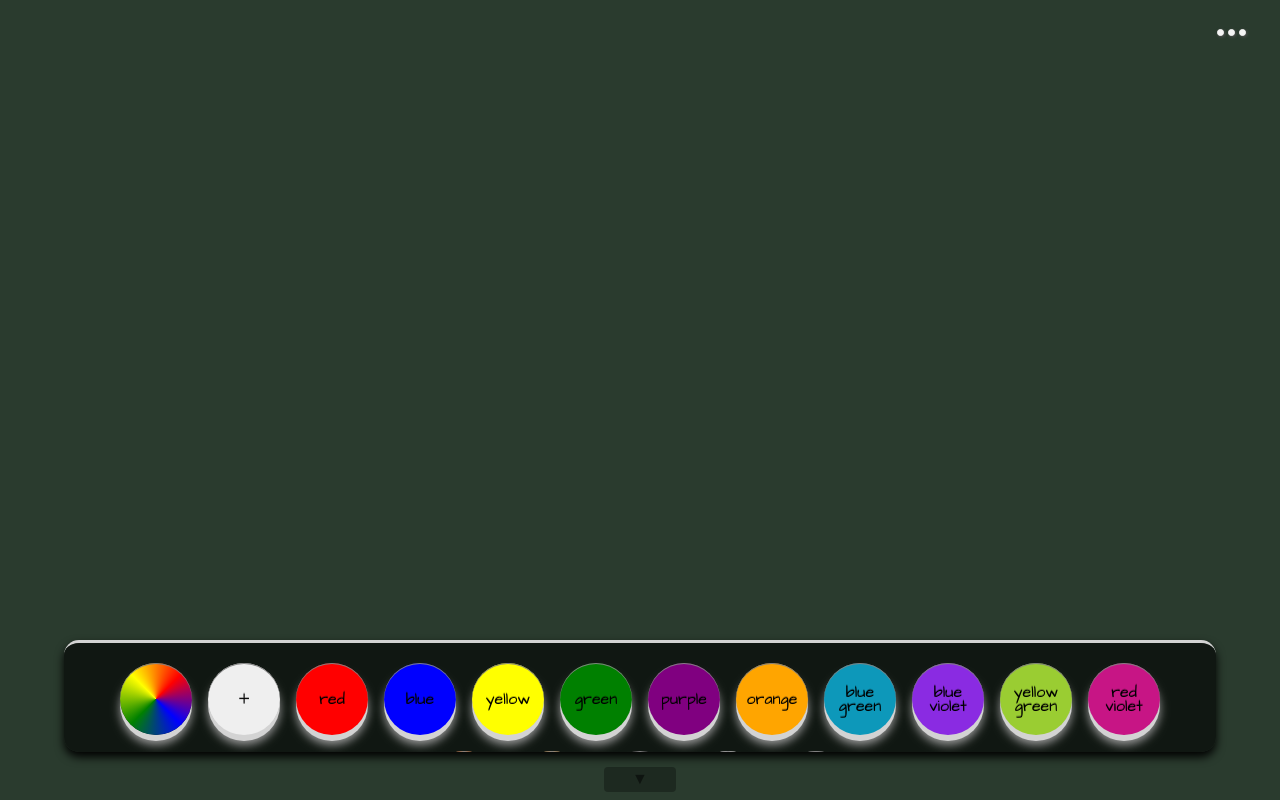
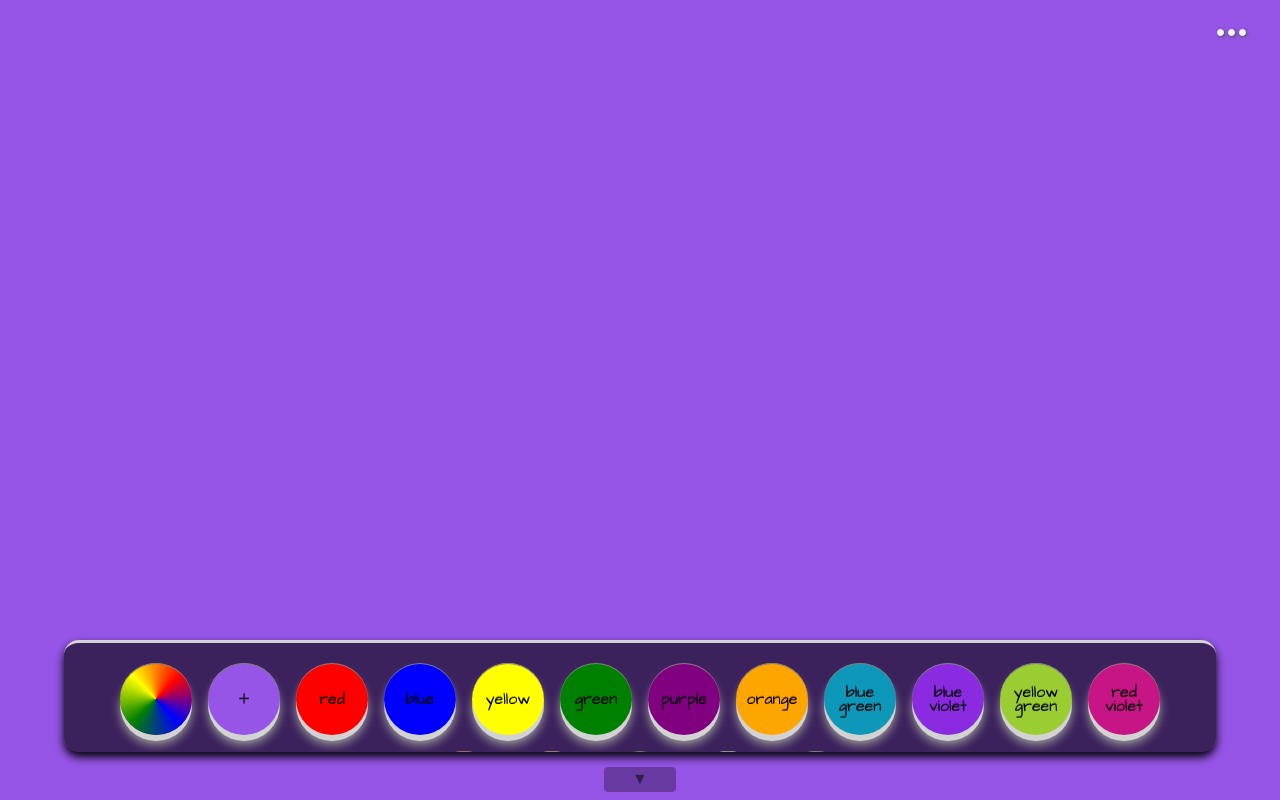
Before and after one commit to zeddrix/justcolor, a React (Create React App) app: page / in a window 1280 px wide. Built offline with nearby package versions, Linux system fonts and the light colour scheme; a web font is replaced by a local one.

Commit message:
Adaptable bgColor of AppendBtn.

```diff
--- a/src/App.js
+++ b/src/App.js
@@ -5,13 +5,13 @@ import AppendModal from '../src/components/modals/AppendModal';
 import EditModal from '../src/components/modals/EditModal';
 import Palette from '../src/components/layout/Palette';
 import PaletteToggleBtn from './components/layout/PaletteToggleBtn';
-import { changeToArbitraryColor } from './components/colorBtns/ArbitraryBtn';
 
 import './App.css';
 
 const App = () => {
 	useEffect(() => {
-		changeToArbitraryColor();
+		document.body.style.backgroundColor =
+			'#' + Math.floor(Math.random() * 16777215).toString(16);
 	}, []);
 
 	const toggleShowAppendModal = useSelector(
--- a/src/components/colorBtns/AppendBtn.js
+++ b/src/components/colorBtns/AppendBtn.js
@@ -1,12 +1,20 @@
-import React from 'react';
+import React, { useRef, useEffect } from 'react';
 import { useDispatch } from 'react-redux';
 import { showAppendModal } from '../../actions/modalActions';
 
 const AppendBtn = () => {
 	const dispatch = useDispatch();
+	const currentBG = useRef(null);
 
+	useEffect(() => {
+		currentBG.current.style.backgroundColor =
+			document.body.style.backgroundColor;
+	});
 	return (
-		<button className='append-btn' onClick={() => dispatch(showAppendModal())}>
+		<button
+			className='append-btn'
+			onClick={() => dispatch(showAppendModal())}
+			ref={currentBG}>
 			+
 		</button>
 	);
--- a/src/components/colorBtns/ArbitraryBtn.js
+++ b/src/components/colorBtns/ArbitraryBtn.js
@@ -1,11 +1,9 @@
 import React from 'react';
 
-export const changeToArbitraryColor = () =>
-	(document.body.style.backgroundColor =
-		'#' + Math.floor(Math.random() * 16777215).toString(16));
-
-const ArbitraryBtn = () => (
-	<button className='arbitrary-btn' onClick={changeToArbitraryColor}></button>
+const ArbitraryBtn = ({ changeToArbitraryColor }) => (
+	<button
+		className='arbitrary-btn'
+		onMouseDown={changeToArbitraryColor}></button>
 );
 
 export default ArbitraryBtn;
--- a/src/components/layout/Palette.js
+++ b/src/components/layout/Palette.js
@@ -1,17 +1,21 @@
-import React, { Fragment } from 'react';
+import React, { useState } from 'react';
 import ArbitraryBtn from '../colorBtns/ArbitraryBtn';
 import ColorBtns from '../colorBtns/ColorBtns';
 import AppendBtn from '../colorBtns/AppendBtn';
 
 const Palette = () => {
+	const [isClicked, setIsClicked] = useState(true);
+	const changeToArbitraryColor = () => {
+		document.body.style.backgroundColor =
+			'#' + Math.floor(Math.random() * 16777215).toString(16);
+		setIsClicked(!isClicked);
+	};
 	return (
-		<Fragment>
-			<div className='palette'>
-				<ArbitraryBtn />
-				<AppendBtn />
-				<ColorBtns />
-			</div>
-		</Fragment>
+		<div className='palette'>
+			<ArbitraryBtn changeToArbitraryColor={changeToArbitraryColor} />
+			<AppendBtn isClicked={isClicked} />
+			<ColorBtns />
+		</div>
 	);
 };
 
--- a/src/components/layout/PaletteToggleBtn.js
+++ b/src/components/layout/PaletteToggleBtn.js
@@ -1,4 +1,4 @@
-import React, { Fragment, useEffect } from 'react';
+import React, { useEffect } from 'react';
 import { useDispatch, useSelector } from 'react-redux';
 import { showPalette, hidePalette } from '../../actions/modalActions';
 
@@ -11,7 +11,6 @@ const PaletteToggleBtn = () => {
 	}, [dispatch]);
 
 	return (
-		<Fragment>
 		<div
 			id='palette-toggle-btn'
 			onClick={
@@ -21,7 +20,6 @@ const PaletteToggleBtn = () => {
 			}>
 			{togglePalette ? '▼' : '▲'}
 		</div>
-		</Fragment>
 	);
 };
 
--- a/src/components/modals/Settings.js
+++ b/src/components/modals/Settings.js
@@ -9,10 +9,10 @@ const Settings = () => {
 	return (
 		<div
 			id='invisible-backdrop'
-			onClick={(e) => {
+			onMouseDown={(e) =>
 				e.target === document.querySelector('#invisible-backdrop') &&
-					dispatch(hideSettings());
-			}}>
+				dispatch(hideSettings())
+			}>
 			<div id='settings'>
 				<p className='settings-p'>Settings</p>
 				<p className='settings__headers'>About</p>
```
Also changed, not shown: 1 other file (tests, documents, lock files or other folders). Lines whose indentation alone changed are shown as unchanged.
